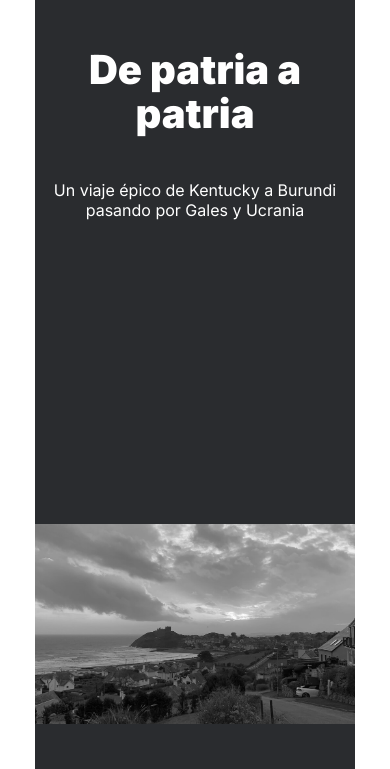
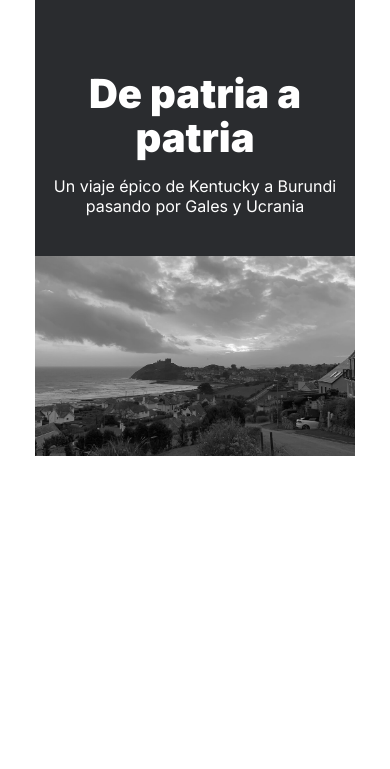
Before and after one commit to klarenas/web_project_homeland, a plain HTML site: page index.html in a window 390 px wide. Shown: the part 75-844 px from the top of the page. Drawn offline with Linux system fonts and the light colour scheme.

Commit message:
Piscionamiento de lead

```diff
--- a/blocks/image.css
+++ /dev/null
@@ -1,17 +0,0 @@
-.image {
-    max-width: 984px;
-    height: 615px;
-    margin: 0 auto;
-    padding: 148px auto 148px;
-    display: flex;
-    justify-content: center;
-    align-items: center;
-}
-
-.image__content {
-    width: 100%;
-    height: auto;
-    object-fit: cover;
-    display: block;
-    margin: 64px auto;
-}
--- a/blocks/lead.css
+++ b/blocks/lead.css
@@ -1,11 +1,13 @@
 .lead {
-    padding-top: 90px;
-    margin: 0 auto;
-    max-width: 720px;
-    padding-bottom: 64px;
+    display: flex;
+    flex-direction: column;
+    align-items: center;
 }
 
 .lead__title {
+  max-width: 720px;
+  height: 200px;
+  padding-top: 90px;
   font-weight: 900;
   font-size: 96px;
   line-height: 100px;
@@ -13,65 +15,83 @@
   margin: 0 auto;
 }
 
-.lead__paragraph {
-    margin: 0 auto;
+.lead__subtitle {
+  max-width: 720px;
+  height: 72px;
+  font-weight: 400;
   font-size: 30px;
   line-height: 36px;
   text-align: center;
+  margin-top: 32px;
+  margin-bottom: 64px;
+}
+
+.lead__image {
+  max-width: 984px;
+  max-height:615px;
+  margin: auto;
+  width: 100%;
+  padding-bottom: 0;
+}
+
+@media screen and (min-width: 545px) and (max-width: 1024px){
+    .lead__title {
+      margin: 0;
+      font-weight: 900;
+      font-size: 75px;
+      line-height: 79px;
+      text-align: center;
+      width: 530px;
+      height: 158px;
+    }
+
+    .lead__subtitle {
       max-width: 720px;
       height: 72px;
-    width: 100%;
-    padding-top: 36px;
-}
-
-@media screen and (min-width: 545px) and (max-width: 1024px) {
-    .lead {
-        padding-top: 90px;
-    }
-
-    .lead__title {
-        max-width: 720px;
-    }
-
-    .lead__paragraph {
-        max-width: 720px;
+      margin-top: 25px;
+      margin-bottom: 32px;
+      font-size: 30px;
+      line-height: 36px;
     }
 }
 
-@media screen and (min-width: 320px) and (max-width: 544px) {
-    .lead {
-        max-width: 768px;
-        padding-top: 90px;
+@media screen and (max-width: 544px) {
+    .lead__title {
+      max-width: 288px;
+      height: auto;
+      font-size: 40px;
+      line-height: 44px;
+      margin-top: 25px;
+      padding-top: 50px;
     }
 
-    .lead__title {
-        font-size: 72px;
-        line-height: 76px;
+    .lead__subtitle {
+      max-width: 288px;
+      height: auto;
+      font-size: 16px;
+      line-height: 20px;
+      margin-top: 16px;
+      margin-bottom: 40px;
     }
 
-    .lead__paragraph {
-        font-size: 24px;
-        line-height: 30px;
-        margin: 8px auto 0;
+    .lead__image {
+      max-width: 320px;
+      max-height: 200px;
+      margin: 0 auto;
     }
 }
 
-@media screen and (max-width: 543px) {
-    .lead {
-        max-width: 320px;
-        padding-top: 51px;
+@media screen and (max-width: 320px) {
+    .lead__title {
+      font-size: 35px;
+      line-height: 39px;
+      padding-top: 40px;
     }
 
-    .lead__title {
-        font-size: 40px;
-        line-height: 44px;
-        max-width: 288px;
-    }
-
-    .lead__paragraph {
-        margin-top: 8px;
-        font-size: 16px;
-        line-height: 20px;
-        max-width: 288px;
+    .lead__subtitle {
+      font-size: 14px;
+      line-height: 18px;
+      margin-top: 14px;
+      margin-bottom: 32px;
     }
 }
--- a/index.html
+++ b/index.html
@@ -32,14 +32,14 @@
         <main class="content">
             <section class="lead">
                 <h1 class="lead__title">De patria a patria</h1>
-                <p class="lead__paragraph">Un viaje épico de Kentucky a Burundi pasando por Gales y Ucrania</p>
-            </section>
-
-            <section class="image">
-                <img
+                <p class="lead__subtitle">Un viaje épico de Kentucky a Burundi pasando por Gales y Ucrania</p>
+                <div class="lead__image">
+                  <img
                     src="./images/__imagen_un_viaje_epico.jpg"
-                    alt="Ciudad junto al mar"
-                    class="image__content">
+                    alt="Imagen playa y ciudad"
+                    class="lead__image"
+                  />
+                </div>
             </section>
             <section></section>
         </main>
--- a/pages/index.css
+++ b/pages/index.css
@@ -3,4 +3,3 @@
 @import url("../blocks/page.css");
 @import url("../blocks/header.css");
 @import url("../blocks/lead.css");
-@import url("../blocks/image.css");
```
Lines whose indentation alone changed are shown as unchanged.
